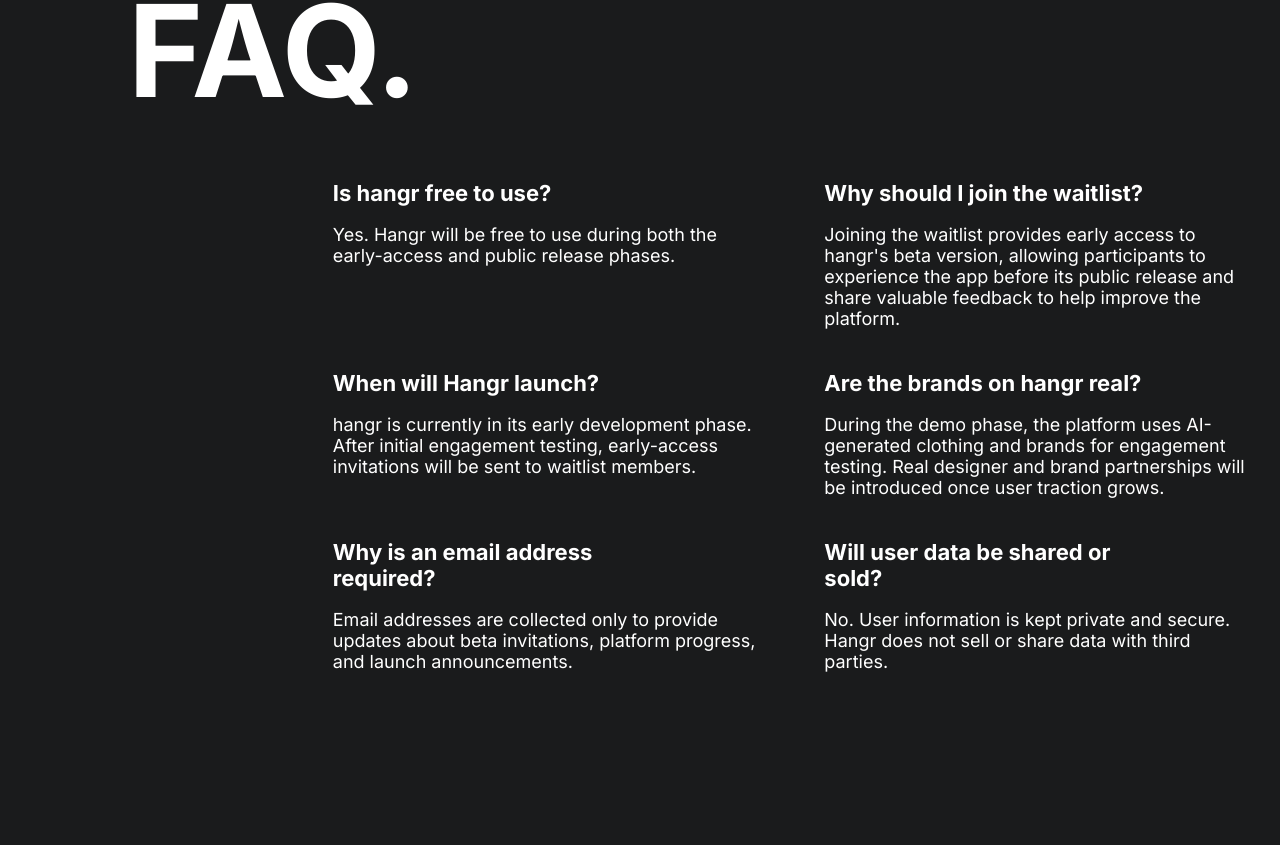
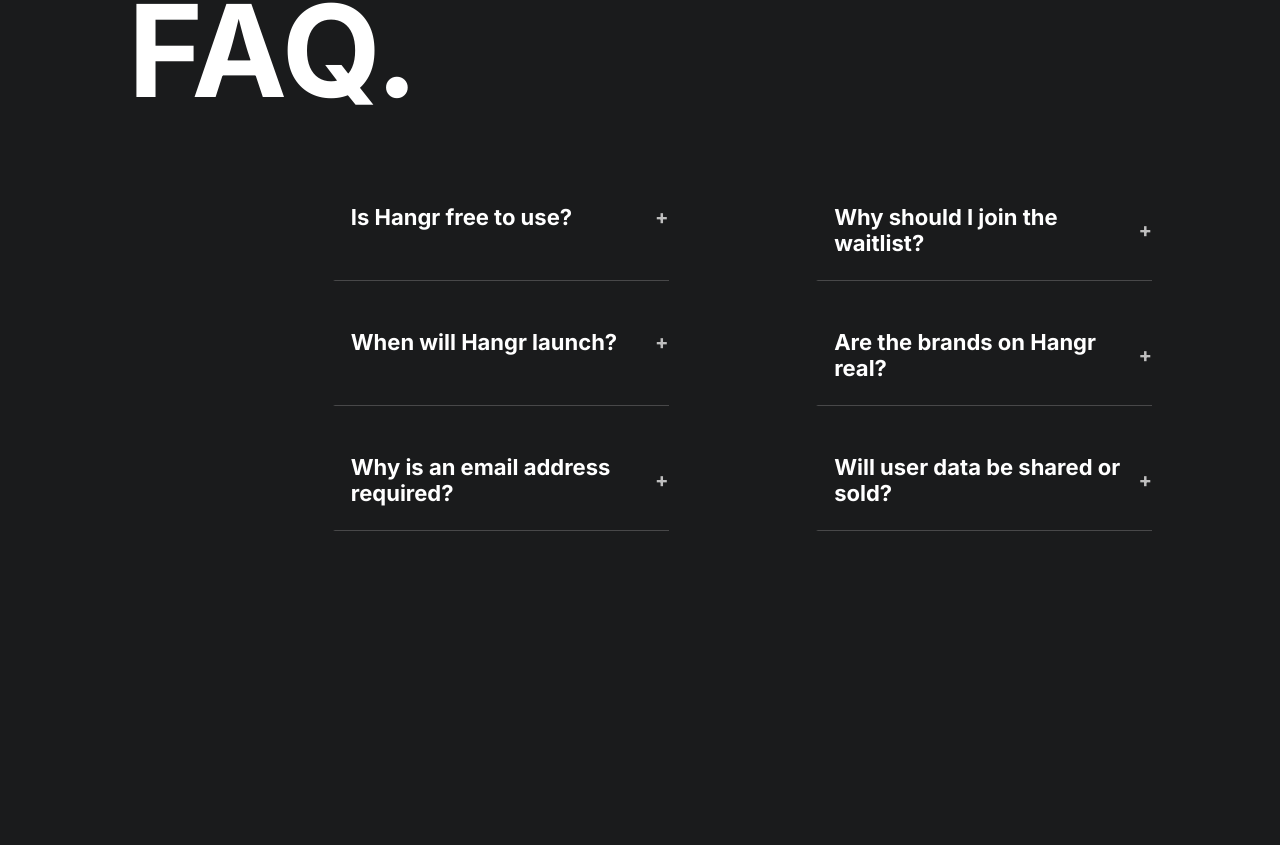
Before and after one commit to caydeny/hangr-signup, a React (Vite) app: page / in a window 1280 px wide. Shown: the part 3195-4040 px from the top of the page. Built offline with nearby package versions, Linux system fonts and the light colour scheme; no server answers.

Commit message:
Added accordion feature

```diff
--- a/src/pages/FAQ.css
+++ b/src/pages/FAQ.css
@@ -1,95 +1,113 @@
 .faq {
-  height: 100vh;
-  padding: 10% 10%;
-  background-color: #1A1B1C;
+  min-height: 100vh;
+  padding: 12% 8%;
+  background-color: #1a1b1c;
   color: white;
+  font-family: "Inter", sans-serif;
 }
 
 .faq__header {
-  font-size: 8rem;
+  font-size: 3rem;
   font-weight: 700;
+  margin-bottom: 10rem;
 }
 
 .faq__list {
-  display: grid;
-  grid-template-columns: repeat(2, 1fr);
-  gap: 10% 20%;
-  margin-top: 5%;
-  padding-left: 20%;
+  display: flex;
+  flex-direction: column;
+  gap: 2.5rem;
+}
+
+.faq__item {
+  border-left: 2px solid transparent;
+  border-bottom: 1px solid rgba(207, 207, 207, 0.25);
+  padding-bottom: 1.25rem;
+  padding-left: 0.75rem;
+}
+
+.faq__item.active {
+  border-left: 2px solid #cfcfcf;
 }
 
 .faq__question {
-  font-size: 1.375rem;
+  background: none;
+  border: none;
+  color: white;
+  text-align: left;
+  font-size: 1.25rem;
   font-weight: 700;
+  width: 100%;
+  display: flex;
+  justify-content: space-between;
+  align-items: center;
+  cursor: pointer;
+}
+
+.faq__icon {
+  font-size: 1.25rem;
+  color: #bfbfbf;
 }
 
 .faq__answer {
-  font-size: 1.125rem;
+  font-size: 1.05rem;
   font-weight: 400;
-  margin-top: 18px;
-  width: 130%;
+  margin-top: 16px;
+  color: #bfbfbf;
+  line-height: 1.6;
+  width: 100%;
 }
 
-@media (max-width: 1000px) {
-  .faq__header {
-    font-size: 4rem;
-  }
-
-  .faq__list {
-    grid-template-columns: repeat(1, 1fr);
-    padding-left: 0;
-    width: 80%;
-  }
-
-  .faq__question {
-    font-size: 1.375rem;
-  }
-}
-
-
-  @media (max-width: 768px) {
-  .faq__list {
-    grid-template-columns: repeat(1, 1fr);
-    gap: 5%;
+@media (min-width: 768px) {
+  .faq {
+    padding: 10% 12%;
   }
 
   .faq__header {
     font-size: 5rem;
   }
 
+  .faq__list {
+    gap: 3rem;
+  }
+
   .faq__question {
-    font-size: 1.25rem;
+    font-size: 1.375rem;
   }
 
   .faq__answer {
-    width: 100%;
-    font-size: 1rem;
+    font-size: 1.125rem;
+    width: 110%;
   }
-
 }
 
-@media (max-width: 600px) {
-
+@media (min-width: 1200px) {
   .faq {
-    height: 100%;
+    padding: 10% 10%;
   }
 
   .faq__header {
-    font-size: 3rem;
+    font-size: 8rem;
+    margin-bottom: 5%;
   }
 
   .faq__list {
-    grid-template-columns: repeat(1, 1fr);
-    gap: 20px;
+    display: grid;
+    grid-template-columns: repeat(2, 1fr);
+    gap: 8% 18%;
+    padding-left: 20%;
+  }
+
+  .faq__item {
+    padding: 1.5rem 0;
+    padding-left: 1rem;
   }
 
   .faq__question {
-    font-size: 1.125rem;
+    font-size: 1.375rem;
   }
 
   .faq__answer {
-    font-size: 1rem;
+    font-size: 1.125rem;
     width: 130%;
   }
-
 }
--- a/src/pages/FAQ.jsx
+++ b/src/pages/FAQ.jsx
@@ -1,60 +1,66 @@
-import './FAQ.css';
+import { useState } from "react";
+import "./FAQ.css";
 
 function FAQ() {
+
+  const [activeIndex, setActiveIndex] = useState(null);
+
+  const faqs = [
+    {
+      q: "Is Hangr free to use?",
+      a: "Yes. Hangr will be free to use during both the early-access and public release phases.",
+    },
+    {
+      q: "Why should I join the waitlist?",
+      a: "Joining the waitlist provides early access to Hangr’s beta version, allowing participants to experience the app before its public release and share feedback to help improve the platform.",
+    },
+    {
+      q: "When will Hangr launch?",
+      a: "Hangr is currently in its early development phase. After initial engagement testing, early-access invitations will be sent to waitlist members.",
+    },
+    {
+      q: "Are the brands on Hangr real?",
+      a: "During the demo phase, the platform uses AI-generated clothing and brands for engagement testing. Real designer and brand partnerships will be introduced once user traction grows.",
+    },
+    {
+      q: "Why is an email address required?",
+      a: "Email addresses are collected only to provide updates about beta invitations, platform progress, and launch announcements.",
+    },
+    {
+      q: "Will user data be shared or sold?",
+      a: "No. User information is kept private and secure. Hangr does not sell or share data with third parties.",
+    },
+  ];
+
   return (
     <section className="faq" id="faq">
-      <div className="faq__content">
-        <h1 className="faq__header">FAQ.</h1>
+      <h1 className="faq__header">FAQ.</h1>
 
-        <div className="faq__list">
-          <div className="faq__item">
-            <h2 className="faq__question">Is hangr free to use?</h2>
-            <p className="faq__answer">
-              Yes. Hangr will be free to use during both the early-access and public release phases.
-            </p>
+      <div className="faq__list">
+        {faqs.map((item, index) => (
+          <div
+            key={index}
+            className={`faq__item ${activeIndex === index ? "active" : ""}`}
+          >
+            <button
+              className="faq__question"
+              onClick={() =>
+                setActiveIndex(activeIndex === index ? null : index)
+              }
+            >
+              <span>{item.q}</span>
+              <span className="faq__icon">
+                {activeIndex === index ? "−" : "+"}
+              </span>
+            </button>
+
+            {activeIndex === index && (
+              <p className="faq__answer">{item.a}</p>
+            )}
           </div>
-
-          <div className="faq__item">
-            <h2 className="faq__question">Why should I join the waitlist?</h2>
-            <p className="faq__answer">
-              Joining the waitlist provides early access to hangr's beta version, allowing participants to
-              experience the app before its public release and share valuable feedback to help improve the platform.
-            </p>
-          </div>
-
-          <div className="faq__item">
-            <h2 className="faq__question">When will Hangr launch?</h2>
-            <p className="faq__answer">
-              hangr is currently in its early development phase. After initial engagement testing,
-              early-access invitations will be sent to waitlist members.
-            </p>
-          </div>
-
-          <div className="faq__item">
-            <h2 className="faq__question">Are the brands on hangr real?</h2>
-            <p className="faq__answer">
-              During the demo phase, the platform uses AI-generated clothing and brands for engagement testing.
-              Real designer and brand partnerships will be introduced once user traction grows.
-            </p>
-          </div>
-
-          <div className="faq__item">
-            <h2 className="faq__question">Why is an email address required?</h2>
-            <p className="faq__answer">
-              Email addresses are collected only to provide updates about beta invitations, platform progress, and launch announcements.
-            </p>
-          </div>
-
-          <div className="faq__item">
-            <h2 className="faq__question">Will user data be shared or sold?</h2>
-            <p className="faq__answer">
-              No. User information is kept private and secure. Hangr does not sell or share data with third parties.
-            </p>
-          </div>
-        </div>
+        ))}
       </div>
     </section>
   );
 }
-
 export default FAQ;
```
